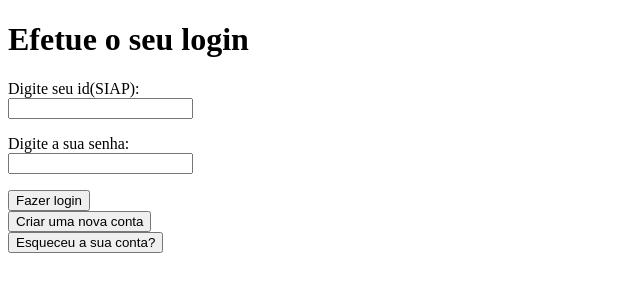
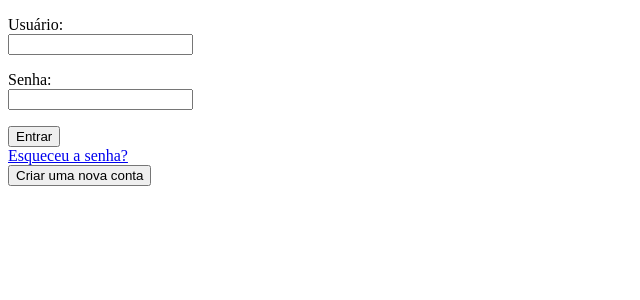
Before and after one commit to davirepost/Requerimento, a PHP site: page /login.php in a window 1280 px wide. Shown: the top 300 px of the page, without its empty margins (0-640 px from the left). Run offline with PHP 8.4, Linux system fonts and the light colour scheme.

Commit message:
Update login.php

```diff
--- a/Admin/login/login.php
+++ b/Admin/login/login.php
@@ -53,24 +53,23 @@ if (isset($botao)){
     <title>Login</title>
 </head>
 <body>
-    <H1>Efetue o seu login</H1>
      <!-- Introduzindo o metodo-->
     <form action="" method="POST">
 
         <p>
-        <label for="">Digite seu id(SIAP):</label> <br>
+        <label for="">Usuário:</label> <br>
         <input type="text" name="siap"><br>
         </p>
 
         <p>
-        <label for="">Digite a sua senha:</label><br>
+        <label for="">Senha:</label><br>
         <input type="password" name="senha"><br>
         </p>
 
         <p>
-        <input type="submit" name='botao' value='Fazer login'> <br>
+        <input type="submit" name='botao' value='Entrar'> <br>
+        <a href="busca.php" target> Esqueceu a senha? <br>
         <input type="submit" name='cadastro' value='Criar uma nova conta'> <br>
-        <input type="submit" name='altera_senha' value='Esqueceu a sua conta?'> <br>
         </p>
 
 
```
